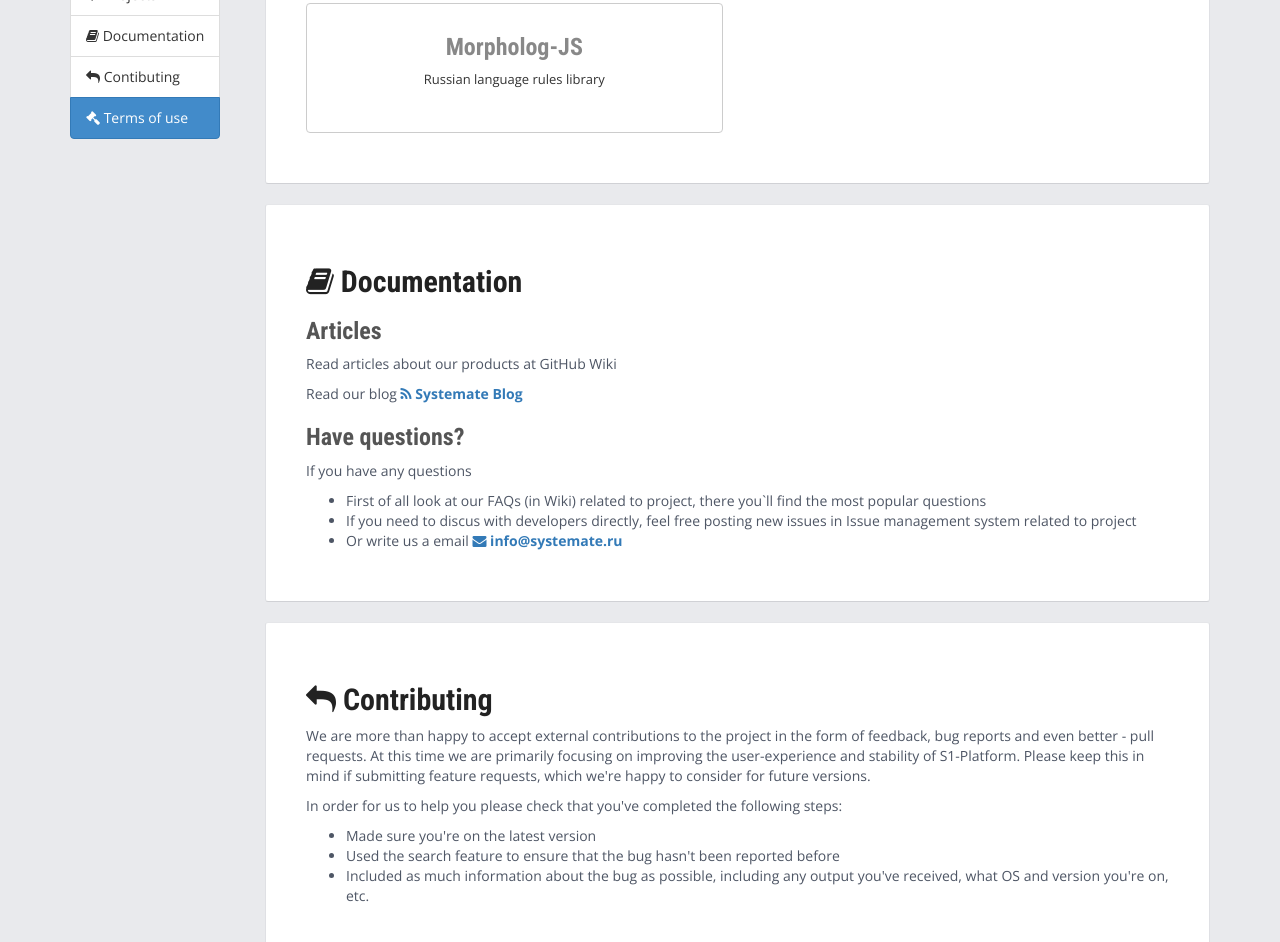
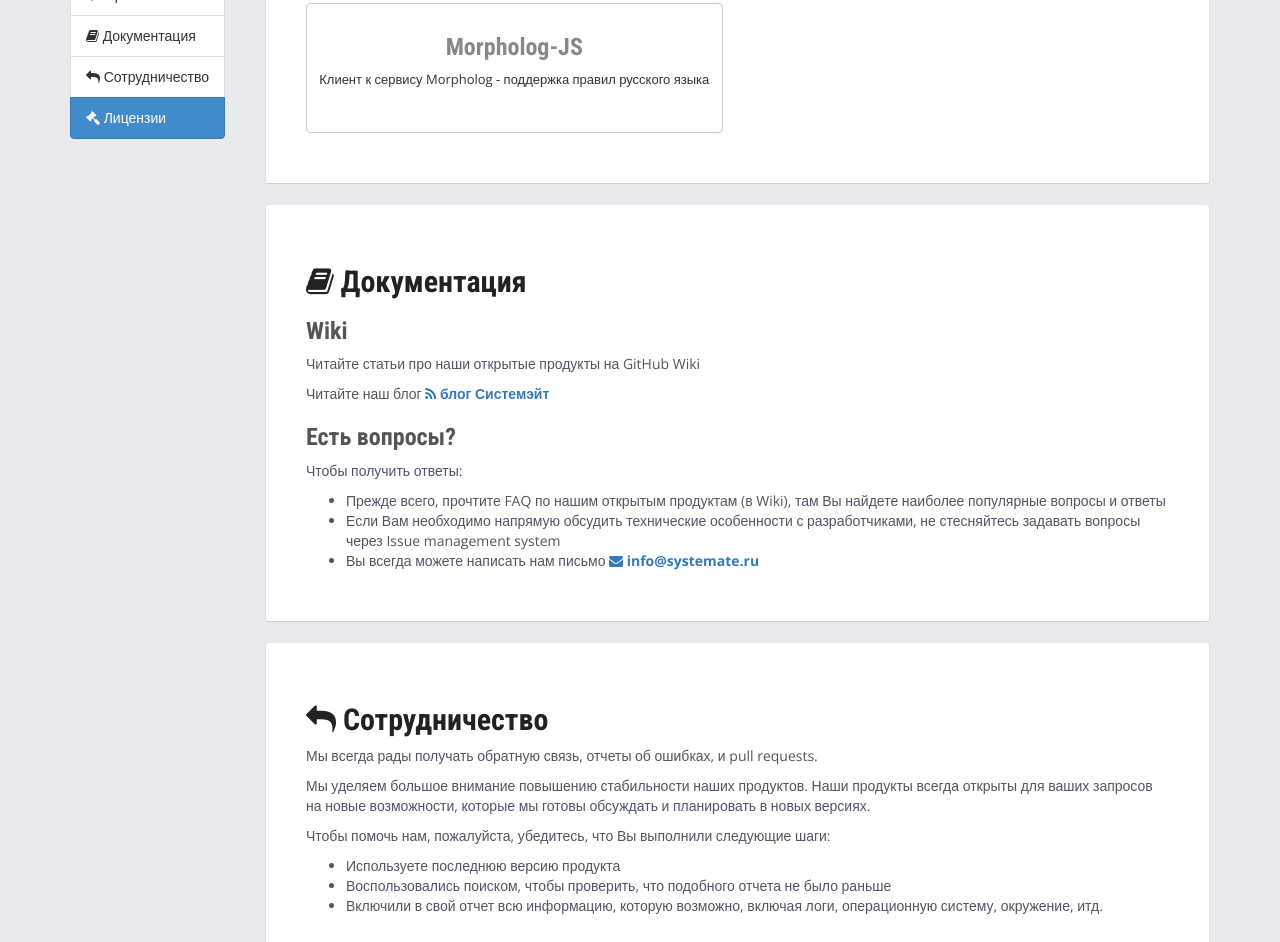
Before and after one commit to systemate/systemate.github.io, a website: page index.html in a window 1280 px wide. Shown: the part 482-1424 px from the top of the page. Drawn offline with nearby package versions, Linux system fonts and the light colour scheme.

Commit message:
russian language - main

```diff
--- a/index.html
+++ b/index.html
@@ -43,13 +43,13 @@
 		<h1>
 			<img src="/img/logo/systemate-logo-small.png" alt="" >
 			<span>Systemate</span>
-			<small>Russian software development company</small>
+			<small>Системэйт - Российская компания разработчик</small>
 			</h1>
 		<ul>
-			<li><a href="http://systemate.ru/products">PRODUCTS</a></li>
-			<li><a href="http://systemate.ru/services">SERVICES</a></li>
-			<li><a href="http://systemate.ru/contacts">CONTACTS</a></li>
-			<li><a href="http://systemate.ru/about">ABOUT</a></li>
+			<li><a href="http://systemate.ru/products">ПРОДУКТЫ</a></li>
+			<li><a href="http://systemate.ru/services">СЕРВИСЫ</a></li>
+			<li><a href="http://systemate.ru/contacts">КОНТАКТЫ</a></li>
+			<li><a href="http://systemate.ru/about">О КОМПАНИИ</a></li>
 		</ul>
 	</div>
 	<div class="main-slide">
@@ -62,10 +62,10 @@
 			<div class="col-md-2">
 				<div id="menu" data-spy="affix" data-offset-top="380">
 					<ul class="list-group nav">
-				      	<li class="list-group-item"><a href="#getting-started"><i class="fa fa-code"></i> Projects</a></li>
-				      	<li class="list-group-item"><a href="#documentation"><i class="fa fa-book"></i> Documentation</a></li>
-				      	<li class="list-group-item"><a href="#contributing"><i class="fa fa-reply"></i> Contibuting</a></li>
-				      	<li class="list-group-item"><a href="#terms"><i class="fa fa-gavel"></i> Terms of use</a></li>
+				      	<li class="list-group-item"><a href="#getting-started"><i class="fa fa-code"></i> Проекты</a></li>
+				      	<li class="list-group-item"><a href="#documentation"><i class="fa fa-book"></i> Документация</a></li>
+				      	<li class="list-group-item"><a href="#contributing"><i class="fa fa-reply"></i> Сотрудничество</a></li>
+				      	<li class="list-group-item"><a href="#terms"><i class="fa fa-gavel"></i> Лицензии</a></li>
 				    </ul>
 				</div>
 			</div>
@@ -73,13 +73,13 @@
 
 				<div class="content main-content">
 
-					<h2 id="getting-started"><i class="fa fa-code"></i> Open Source Projects</h2>
+					<h2 id="getting-started"><i class="fa fa-code"></i> Open Source проекты</h2>
 
 					<div class="row products">
 						<div class="col-md-6">
 							<a class="btn btn-default btn-block" href="https://github.com/systemate/morpholog-js">
 								<h3>Morpholog-JS</h3>
-								<p>Russian language rules library</p>
+								<p>Клиент к сервису Morpholog - поддержка правил русского языка</p>
 							</a>
 						</div>
 					</div>
@@ -88,56 +88,59 @@
 
 				<div class="content">
 
-					<h2 id="documentation"><i class="fa fa-book"></i> Documentation</h2>
+					<h2 id="documentation"><i class="fa fa-book"></i> Документация</h2>
 
-					<h3>Articles</h3>
+					<h3>Wiki</h3>
 					<p>
-						Read articles about our products at GitHub Wiki</strong></a>
+						Читайте статьи про наши открытые продукты на GitHub Wiki</strong></a>
 					</p>
 					<p>
-						Read our blog
-						<a href="http://systemate.blogspot.com" target="_blank"><strong><i class="fa fa-rss"></i> Systemate Blog</strong></a>
+						Читайте наш блог
+						<a href="http://systemate.blogspot.com" target="_blank"><strong><i class="fa fa-rss"></i> блог Системэйт</strong></a>
 					</p>
 
-					<h3>Have questions?</h3>
+					<h3>Есть вопросы?</h3>
 					<p>
-						If you have any questions
+						Чтобы получить ответы:
 						<ul>
-							<li>First of all look at our FAQs (in Wiki) related to project, there you`ll find the most popular questions</li>
+							<li>Прежде всего, прочтите FAQ по нашим открытым продуктам (в Wiki), там Вы найдете наиболее популярные вопросы и ответы</li>
 
-							<li>If you need to discus with developers directly, feel free posting new issues in
-							Issue management system related to project</li>
+							<li>Если Вам необходимо напрямую обсудить технические особенности с разработчиками, не стесняйтесь
+							задавать вопросы через
+							Issue management system</li>
 
-							<li>Or write us a email <a href="mailto:info@systemate.ru"><i class="fa fa-envelope"></i> <b>info@systemate.ru</b></a></li>
+							<li>Вы всегда можете написать нам письмо <a href="mailto:info@systemate.ru"><i class="fa fa-envelope"></i> <b>info@systemate.ru</b></a></li>
 						</ul>
 					</p>
 				</div>
 
 				<div class="content">
-					<h2 id="contributing"><i class="fa fa-reply"></i> Contributing</h2>
+					<h2 id="contributing"><i class="fa fa-reply"></i> Сотрудничество</h2>
 					<p>
-						We are more than happy to accept external contributions to the project in the form of feedback, bug reports and even better - pull requests.
-						At this time we are primarily focusing on improving the user-experience and stability of S1-Platform.
-						Please keep this in mind if submitting feature requests, which we're happy to consider for future versions.
+						Мы всегда рады получать обратную связь, отчеты об ошибках, и pull requests.
 					</p>
 					<p>
-						In order for us to help you please check that you've completed the following steps:
+						Мы уделяем большое внимание повышению стабильности наших продуктов.
+						Наши продукты всегда открыты для ваших запросов на новые возможности, которые мы готовы обсуждать и планировать в новых версиях.
+					</p>
+					<p>
+						Чтобы помочь нам, пожалуйста, убедитесь, что Вы выполнили следующие шаги:
 						<ul>
-							<li>Made sure you're on the latest version</li>
-							<li>Used the search feature to ensure that the bug hasn't been reported before</li>
-							<li>Included as much information about the bug as possible, including any output you've received, what OS and version you're on, etc.</li>
+							<li>Используете последнюю версию продукта</li>
+							<li>Воспользовались поиском, чтобы проверить, что подобного отчета не было раньше</li>
+							<li>Включили в свой отчет всю информацию, которую возможно, включая логи, операционную систему, окружение, итд.</li>
 						</ul>
 					</p>
 				</div>
 
 				<div class="content">
-					<h2 id="terms"><i class="fa fa-gavel"></i> Terms of use</h2>
+					<h2 id="terms"><i class="fa fa-gavel"></i> Лицензии</h2>
 					<p>
-						All Systemate products at GitHub are available under Apache License Version 2.0 contidions, read more at
+						Все открытые продукты компании Системэйт доступны по условиям Apache License Version 2.0, читайте подробнее здесь:
 						<a href="http://www.apache.org/licenses/LICENSE-2.0" target="_blank"><strong>Apache License, Version 2.0 <i class="fa fa-external-link"></i></strong></a>
 					</p>
 					<p>
-						This site, Wiki articles are available under and other prin is available under <a href="http://creativecommons.org/licenses/by-sa/4.0/" target="_blank"><strong>Creative Commons Attribution ShrareAlike <i class="fa fa-external-link"></i></strong></a>
+						Данный сайт, статьи Wiki доступны по условиям <a href="http://creativecommons.org/licenses/by-sa/4.0/" target="_blank"><strong>Creative Commons Attribution ShrareAlike <i class="fa fa-external-link"></i></strong></a>
 					</p>
 				</div>
 
```
